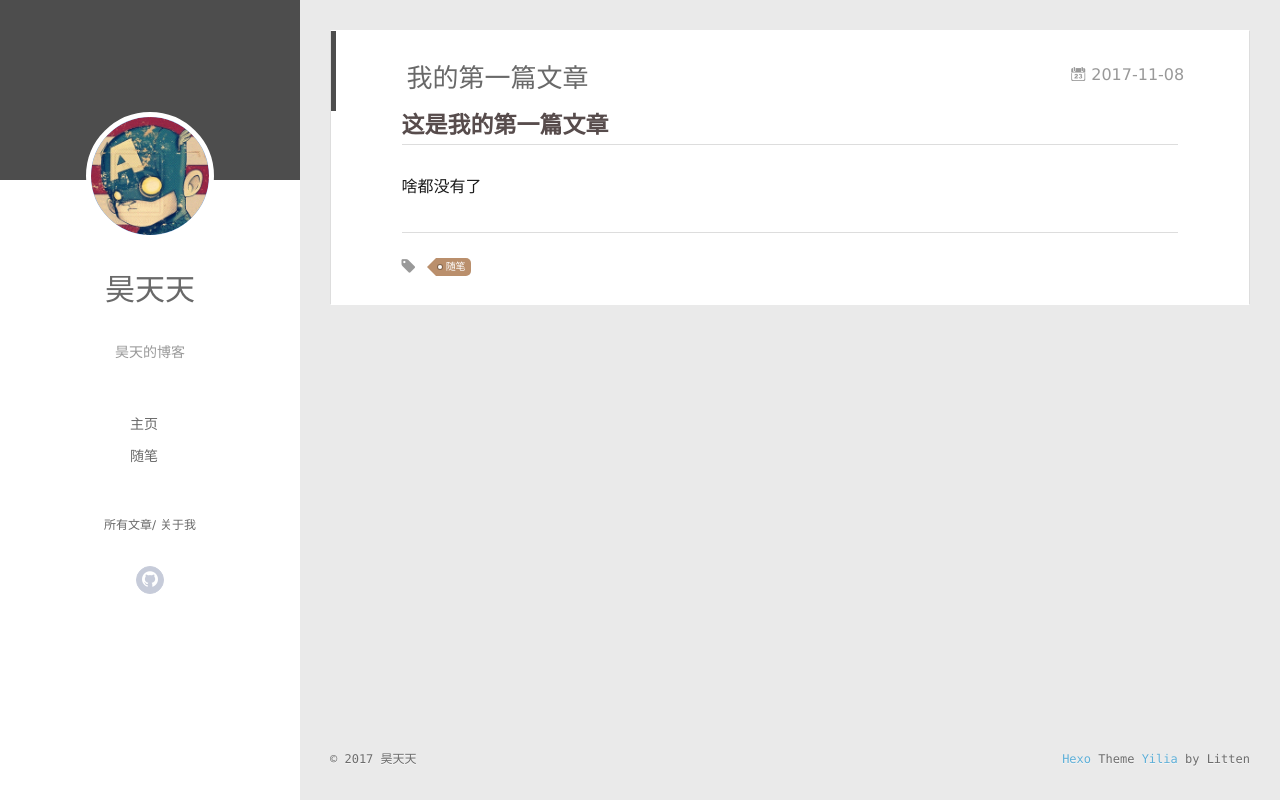
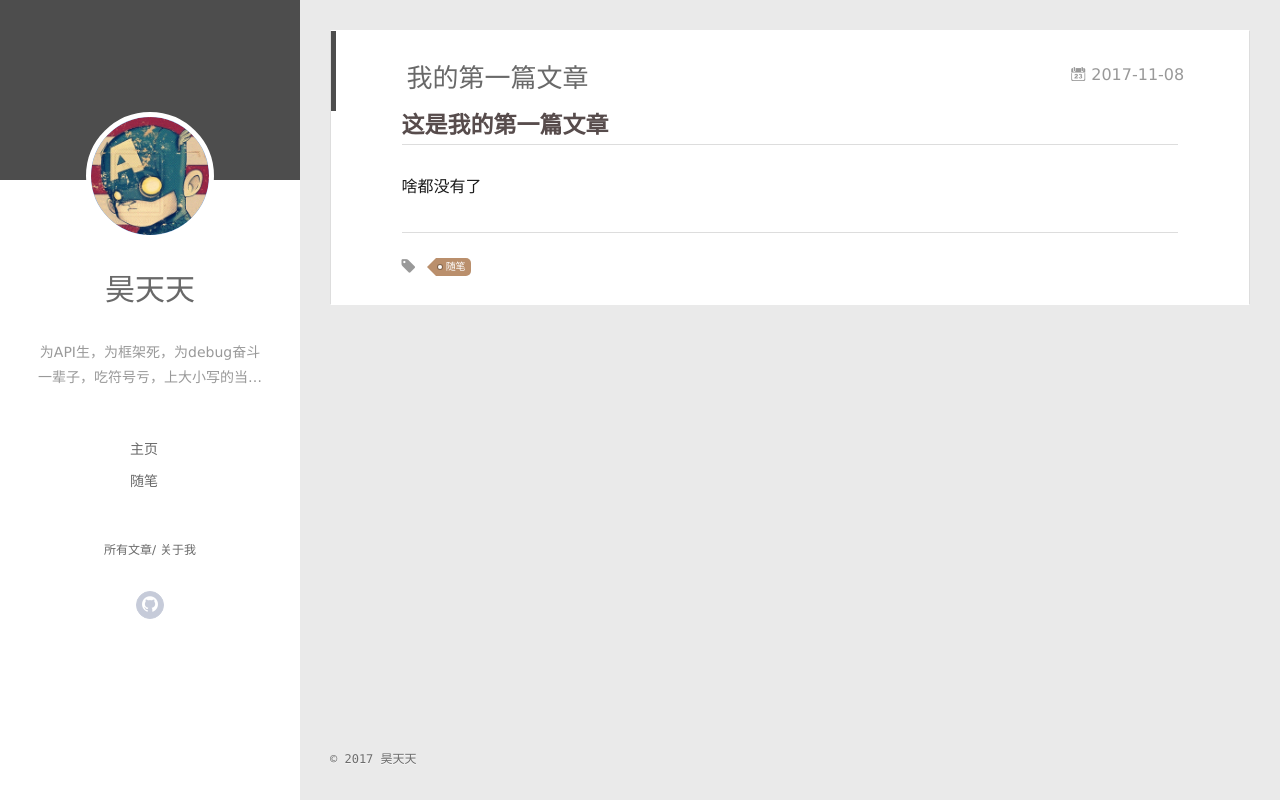
Before and after one commit to mehaotian/mehaotian.github.io, a plain HTML site: page 2017/11/08/我的第一篇文章/index.html in a window 1280 px wide. Drawn offline with Linux system fonts and the light colour scheme; some packages are replaced by stand-ins of ours; a script that the page names is missing.

Commit message:
Site updated: 2017-11-08 15:56:16

```diff
--- a/2017/11/08/我的第一篇文章/index.html
+++ b/2017/11/08/我的第一篇文章/index.html
@@ -53,7 +53,7 @@
 		  <h1 class="header-author"><a href="">昊天天</a></h1>
 		</hgroup>
 
-		<p class="header-subtitle">昊天的博客</p>
+		<p class="header-subtitle">为API生，为框架死，为debug奋斗一辈子，吃符号亏，上大小写的当，最后死在需求上</p>
 
 
 		<nav class="header-menu">
@@ -105,7 +105,7 @@
 			  <h1 class="header-author js-header-author">昊天天</h1>
 			</hgroup>
 
-			<p class="header-subtitle"><i class="icon icon-quo-left"></i>昊天的博客<i class="icon icon-quo-right"></i></p>
+			<p class="header-subtitle"><i class="icon icon-quo-left"></i>为API生，为框架死，为debug奋斗一辈子，吃符号亏，上大小写的当，最后死在需求上<i class="icon icon-quo-right"></i></p>
 
 
 
@@ -236,10 +236,14 @@
     		&copy; 2017 昊天天
     	</div>
       	<div class="footer-right">
-      		<a href="http://hexo.io/" target="_blank">Hexo</a>  Theme <a href="https://github.com/litten/hexo-theme-yilia" target="_blank">Yilia</a> by Litten
+						<span id="busuanzi_container_site_uv" style="display:none;">
+								您是访问本站的第<span id="busuanzi_value_site_uv"></span>人
+							</span>
+      		<!-- <a href="http://hexo.io/" target="_blank">Hexo</a>  Theme <a href="https://github.com/litten/hexo-theme-yilia" target="_blank">Yilia</a> by Litten -->
       	</div>
     </div>
-  </div>
+	</div>
+	<script async src="//dn-lbstatics.qbox.me/busuanzi/2.3/busuanzi.pure.mini.js"></script>
 </footer>
     </div>
     <script>
@@ -363,7 +367,7 @@ getOwnMetadataKeys:function(t){return o(i(t),arguments.length<2?void 0:u(argumen
 
     	<section class="tools-section tools-section-me" q-show="aboutme">
 
-  	  		<div class="aboutme-wrap" id="js-aboutme">很惭愧&lt;br&gt;&lt;br&gt;只做了一点微小的工作&lt;br&gt;谢谢大家</div>
+  	  		<div class="aboutme-wrap" id="js-aboutme">十年生死两茫茫,写程序,到天亮。&lt;br&gt;千行代码,Bug何处藏。 &lt;br&gt;纵使上线又怎样,朝令改,夕断肠。 &lt;br&gt;领导每天新想法,天天改,日日忙。&lt;br&gt;相顾无言,惟有泪千行。&lt;br&gt;每晚灯火阑珊处,夜难寐,脑死亡。</div>
 
     	</section>
 
```
Also changed, not shown: archives/2017/11/index.html (+9 -5 lines), archives/2017/index.html (+9 -5 lines), archives/index.html (+9 -5 lines), index.html (+9 -5 lines), tags/随笔/index.html (+9 -5 lines).
